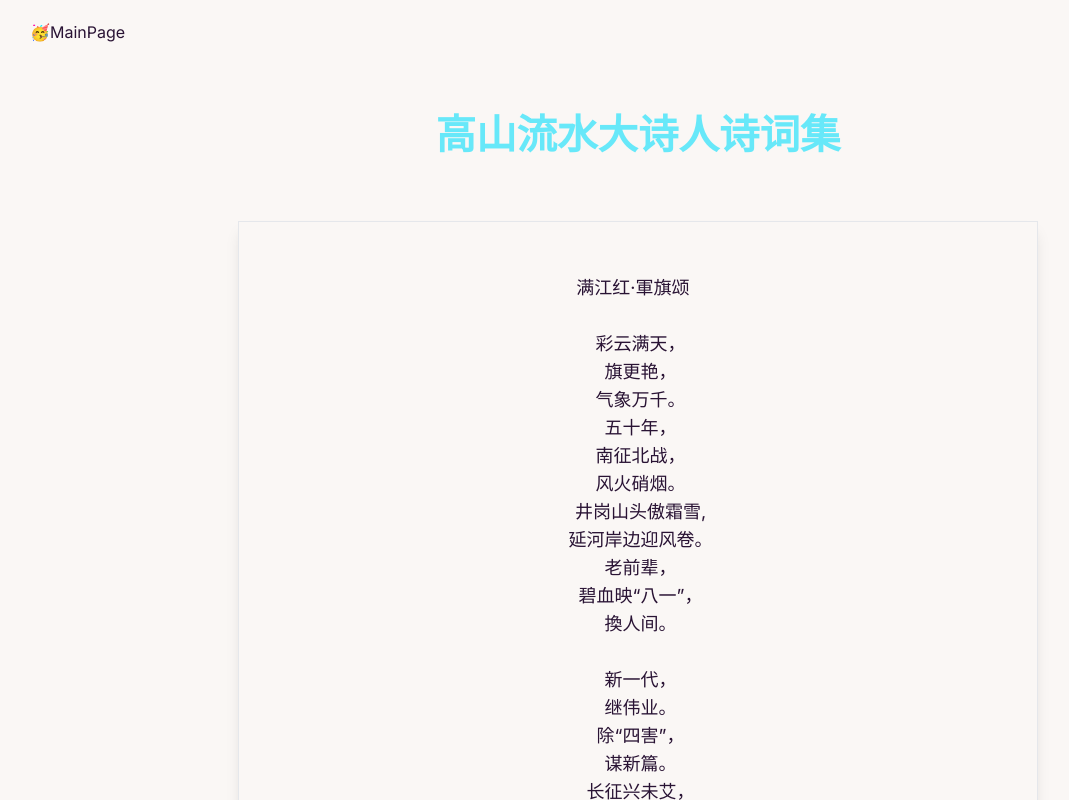
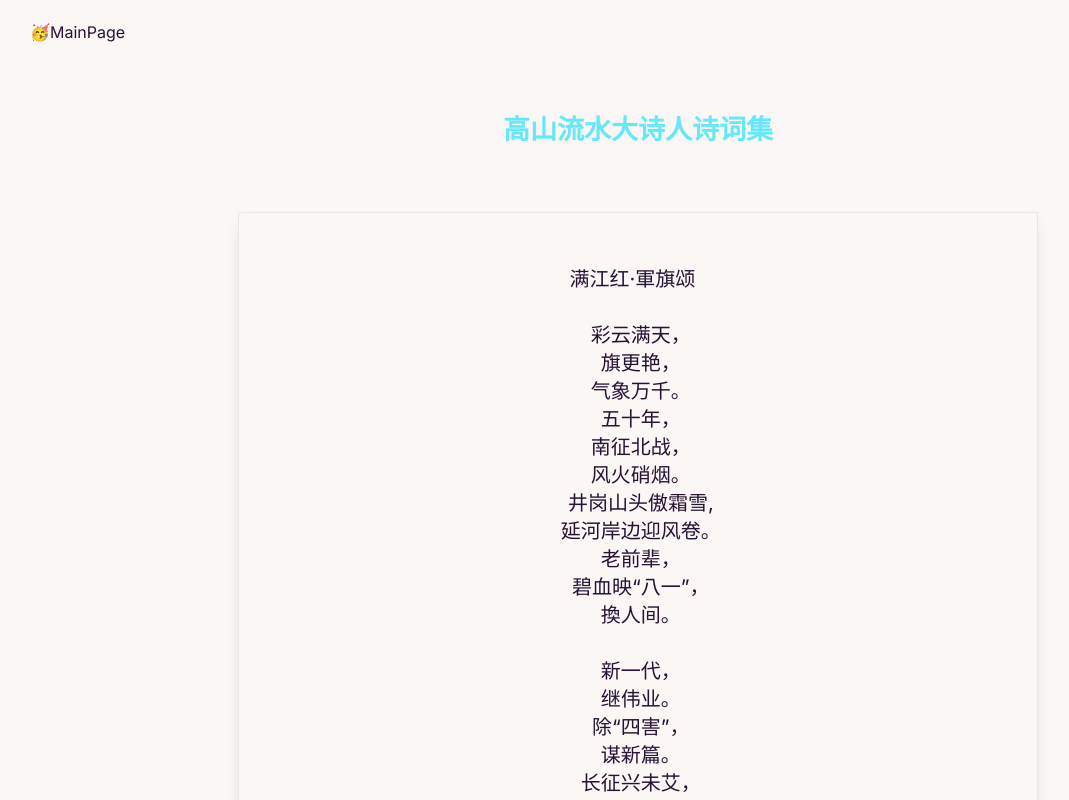
Before and after one commit to xyt-dev/webnotes, a Next.js app: page /poetry in a window 1280 px wide. Shown: the top 800 px of the page, without its empty margins (2-1071 px from the left). Built offline with nearby package versions, Linux system fonts and the light colour scheme.

Commit message:
adjust css

```diff
--- a/src/app/poetry/page.tsx
+++ b/src/app/poetry/page.tsx
@@ -3,7 +3,7 @@ import TextBox from "@/components/RowTextBox"
 
 function Poetry({ children }: { children?: React.ReactNode }) {
   return (
-    <TextBox className="whitespace-pre-wrap text-center mb-10 text-lg mx-5">
+    <TextBox className="whitespace-pre-wrap text-center mb-10 text-xl mx-5">
       {children}
     </TextBox>
   )
@@ -12,8 +12,8 @@ function Poetry({ children }: { children?: React.ReactNode }) {
 export default function PoetryPage() {
   return (
     <DaisyProsePage>
-      <TextBox className="!border-none shadow-none text-center mb-10 text-lg mx-5">
-        {<h1 className="text-cyan-300 mb-0">高山流水大诗人诗词集</h1>}
+      <TextBox className="!border-none shadow-none text-center mb-10 mx-0 text-lg">
+        {<h2 className="text-cyan-300 mb-0 mt-0">高山流水大诗人诗词集</h2>}
       </TextBox>
       <Poetry>
         {`
```
